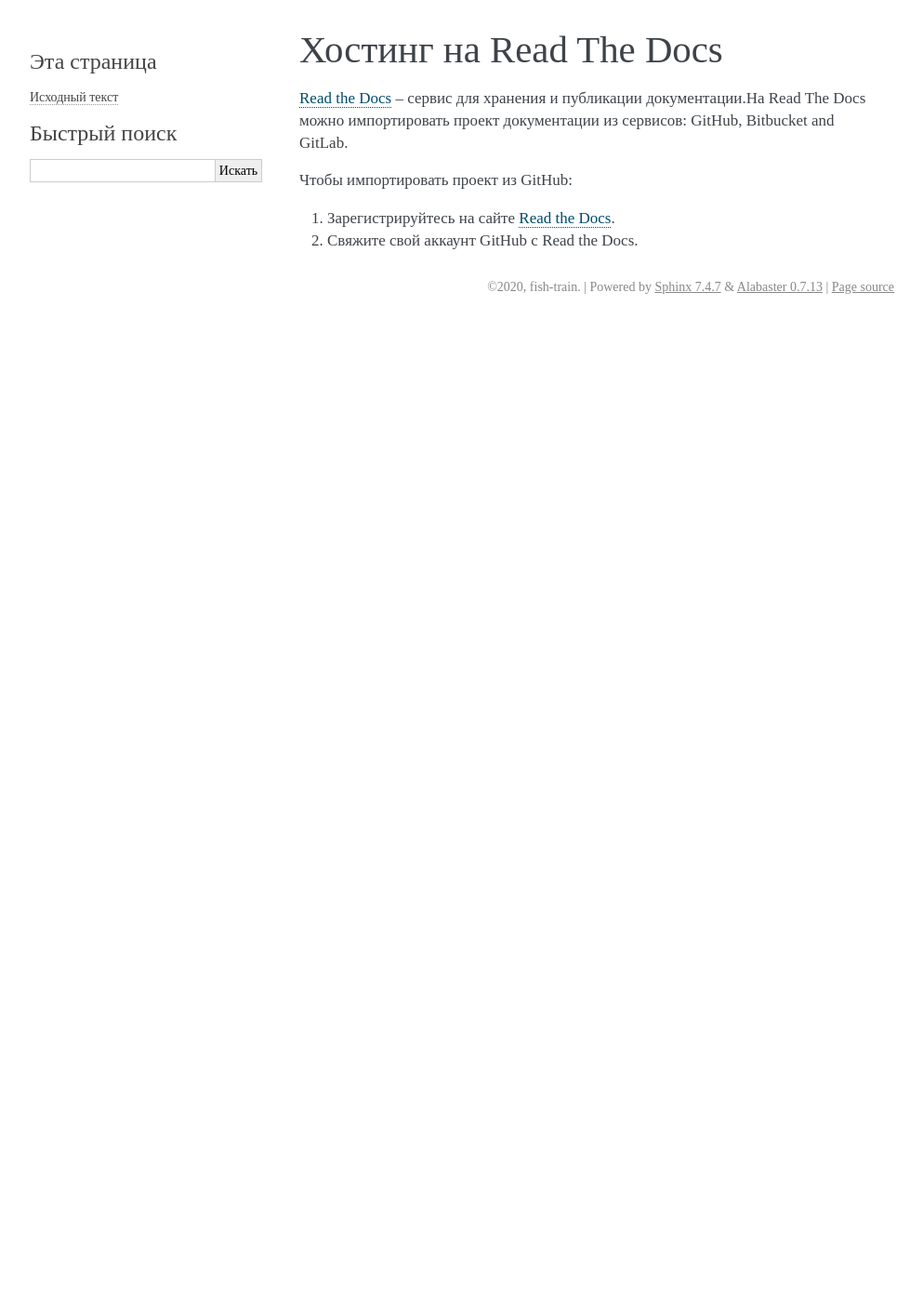
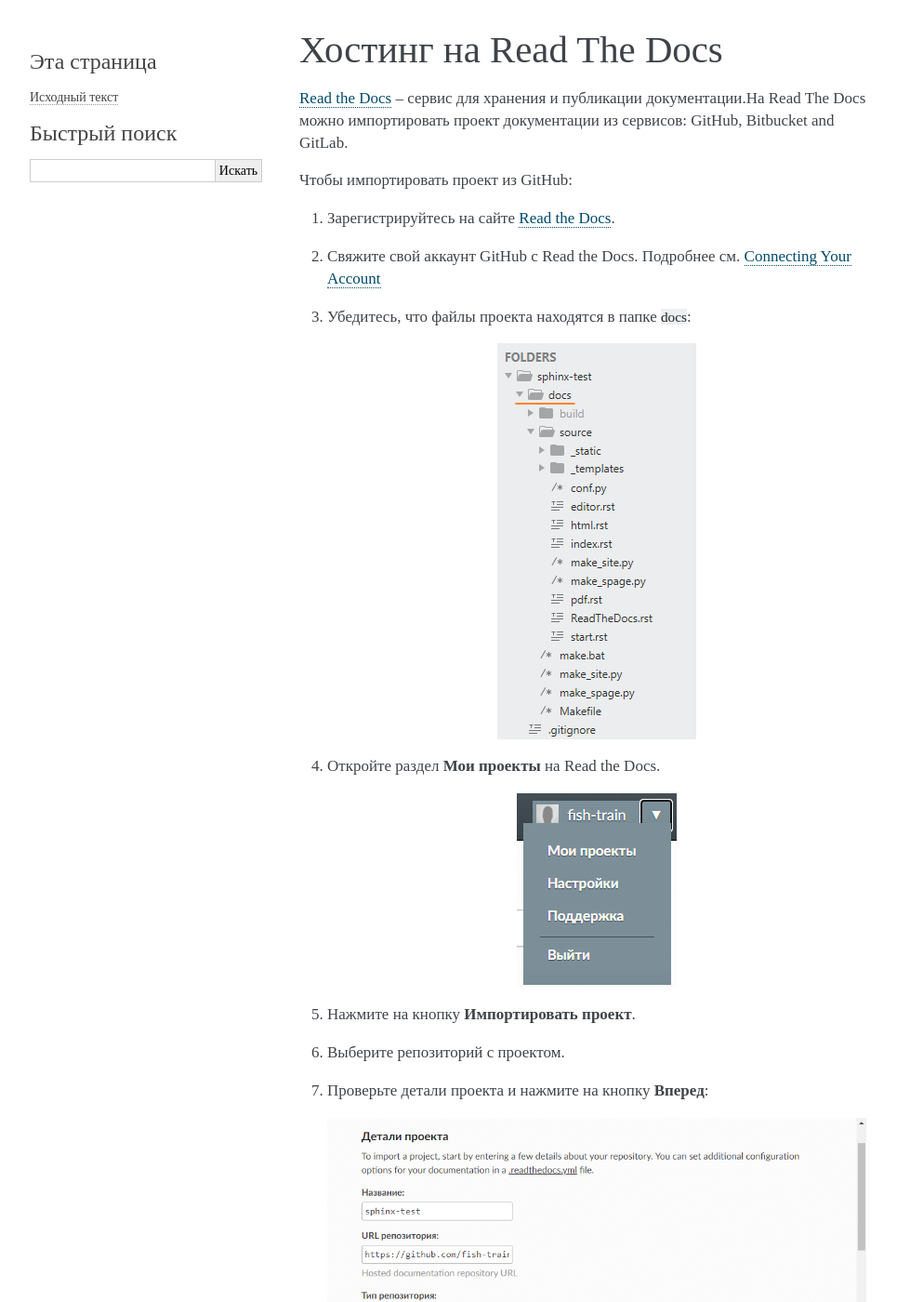
Before and after one commit to fish-train/Docs, a Sphinx documentation site: the page built from docs/source/ReadTheDocs.rst, in a window 1280 px wide and 1400 px high. Shown: the whole window at 93% size, without its empty margins (148-1141 px from the left). Built offline with Sphinx 7.4.7, drawn with Linux system fonts in a browser that asks for light colours; some of the changed text lies outside the part shown.

Commit message:
Add requirments

```diff
--- /dev/null
+++ b/docs/requirements.txt
@@ -0,0 +1 @@
+sphinx_copybutton
--- a/docs/source/ReadTheDocs.rst
+++ b/docs/source/ReadTheDocs.rst
@@ -7,4 +7,27 @@
 Чтобы импортировать проект из GitHub:
 
 #. Зарегистрируйтесь на сайте `Read the Docs <https://readthedocs.org>`_.
-#. Свяжите свой аккаунт GitHub с Read the Docs.
+#. Свяжите свой аккаунт GitHub с Read the Docs. Подробнее см. `Connecting Your Account <https://docs.readthedocs.io/en/stable/connected-accounts.html>`_
+#. Убедитесь, что файлы проекта находятся в папке ``docs``:
+
+   .. image:: _static/docs_folder.png
+      :align: center
+
+#. Откройте раздел **Мои проекты** на Read the Docs.
+
+   .. image:: _static/my_projects.png
+      :align: center
+
+#. Нажмите на кнопку **Импортировать проект**.
+#. Выберите репозиторий с проектом.
+#. Проверьте детали проекта и нажмите на кнопку **Вперед**:
+
+   .. image:: _static/details.png
+      :align: center
+
+#. Укажите дополнительные настройки и нажмите на кнопку **Завершить**:
+
+   .. image:: _static/extra.png
+      :align: center
+
+#. аа
```
Also changed, not shown: docs/source/_static/building.png (added), docs/source/_static/details.png (added), docs/source/_static/docs_folder.png (added), docs/source/_static/extra.png (added), docs/source/_static/my_projects.png (added), docs/source/_static/sphinxheader.png (deleted).
